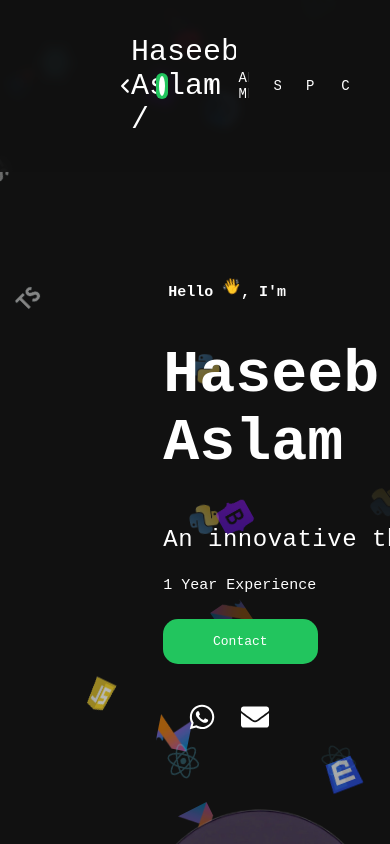
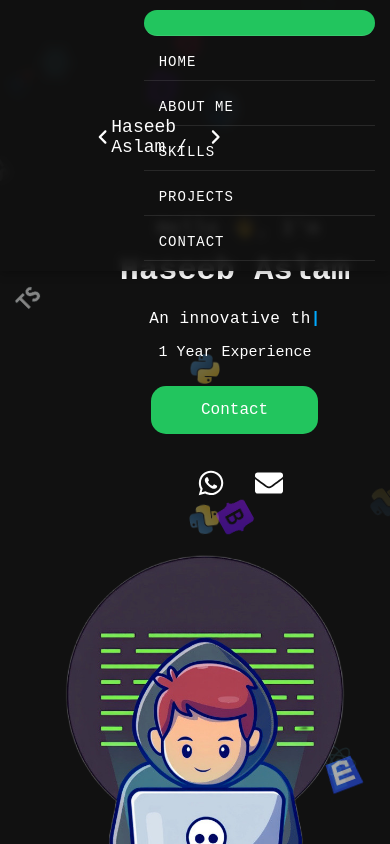
Before and after one commit to haseebaslam123/portfolio-frontend-repo, a React (Create React App) app: page / in a window 390 px wide. Shown: the top 844 px of the page. Built offline with nearby package versions, Linux system fonts and the light colour scheme; no server answers.

Commit message:
Added new feature / Fixed bug

```diff
--- a/public/index.html
+++ b/public/index.html
@@ -3,7 +3,7 @@
   <head>
     <meta charset="UTF-8">
     <link rel="icon" href="./favicon.ico" />
-    <meta name="viewport" content="width=device-width, initial-scale=1.0, maximum-scale=5.0">
+    <meta name="viewport" content="width=device-width, initial-scale=1.0, minimum-scale=1.0, maximum-scale=1.0, user-scalable=no">
     <meta name="theme-color" content="#000000" />
     <meta
       name="description"
--- a/src/mobile.css
+++ b/src/mobile.css
@@ -1,35 +1,308 @@
-/* Mobile-only fixes - Desktop remains unchanged */
+/* ========================================
+   MOBILE-ONLY FIXES - COMPLETE SOLUTION
+   ======================================== */
+
 @media only screen and (max-width: 768px) {
 
-  /* Force each section to take full mobile screen */
+  /* ==========================================
+     CRITICAL: PREVENT ZOOM OUT
+     ========================================== */
+  html {
+    width: 100vw;
+    height: 100vh;
+    overflow-x: hidden;
+    font-size: 16px; /* Prevents browser zoom */
+    -webkit-text-size-adjust: 100%;
+  }
+
+  body {
+    width: 100vw;
+    overflow-x: hidden;
+    font-size: 16px;
+    margin: 0;
+    padding: 0;
+  }
+
+  /* ==========================================
+     FORCE FULL SCREEN FOR EACH SECTION
+     ========================================== */
   #home,
   #about,
   #skills,
   #projects,
   #contact {
     min-height: 100vh !important;
-    min-height: 100dvh !important; /* Better for mobile browsers */
+    min-height: 100dvh !important; /* Mobile browser safe */
+    height: auto !important;
+    width: 100vw !important;
+    max-width: 100vw !important;
+    padding: 80px 20px 40px 20px !important; /* Top space for header */
     display: flex !important;
     flex-direction: column !important;
-    justify-content: center !important;
-    scroll-snap-align: start !important;
+    justify-content: flex-start !important;
+    align-items: center !important;
+    box-sizing: border-box !important;
+    overflow-x: hidden !important;
   }
 
-  /* Smooth scroll snapping for mobile */
+  /* Smooth scroll behavior */
   html {
-    scroll-snap-type: y mandatory;
-    overflow-x: hidden;
+    scroll-behavior: smooth;
   }
 
-  body {
-    overflow-x: hidden;
-    -webkit-text-size-adjust: 100%;
-    -webkit-overflow-scrolling: touch;
+  /* ==========================================
+     HEADER NAVIGATION - 3 LINE HAMBURGER MENU
+     ========================================== */
+  .header {
+    position: fixed !important;
+    top: 0 !important;
+    left: 0 !important;
+    width: 100vw !important;
+    z-index: 1000 !important;
+    padding: 10px 15px !important;
+    background: var(--header-bg, #1a1a1a) !important;
+    box-shadow: 0 2px 10px rgba(0,0,0,0.3) !important;
   }
 
-  /* Prevent horizontal scroll */
+  .header .logo {
+    font-size: 18px !important;
+    margin-bottom: 10px !important;
+  }
+
+  .header .nav {
+    display: flex !important;
+    flex-direction: column !important;
+    gap: 8px !important;
+    width: 100% !important;
+    align-items: stretch !important;
+  }
+
+  .header .nav a,
+  .header .nav button {
+    font-size: 14px !important;
+    padding: 10px 15px !important;
+    text-align: left !important;
+    width: 100% !important;
+    display: block !important;
+    border-bottom: 1px solid rgba(255,255,255,0.1) !important;
+  }
+
+  .header .toggle-btn {
+    width: 100% !important;
+    text-align: left !important;
+    padding: 10px 15px !important;
+  }
+
+  /* ==========================================
+     HOME SECTION FIXES
+     ========================================== */
+  .home {
+    flex-direction: column !important;
+    text-align: center !important;
+    gap: 20px !important;
+    padding-top: 100px !important;
+  }
+
+  .home-left,
+  .home-right {
+    width: 100% !important;
+    max-width: 100% !important;
+  }
+
+  .home-left h1.name {
+    font-size: 2rem !important;
+    word-wrap: break-word !important;
+  }
+
+  .home-left h2 {
+    font-size: 1.3rem !important;
+  }
+
+  .home-left h3.role {
+    font-size: 1rem !important;
+    word-wrap: break-word !important;
+    overflow-wrap: break-word !important;
+  }
+
+  .home-right img {
+    max-width: 80% !important;
+    height: auto !important;
+  }
+
+  .social-links {
+    justify-content: center !important;
+    gap: 15px !important;
+  }
+
+  /* ==========================================
+     ABOUT SECTION FIXES
+     ========================================== */
+  .about {
+    flex-direction: column !important;
+    text-align: center !important;
+    gap: 30px !important;
+  }
+
+  .about-left,
+  .about-right {
+    width: 100% !important;
+    max-width: 100% !important;
+  }
+
+  .about-title {
+    font-size: 2rem !important;
+  }
+
+  .about-text {
+    font-size: 0.95rem !important;
+    line-height: 1.6 !important;
+  }
+
+  .about-img {
+    max-width: 70% !important;
+    height: auto !important;
+  }
+
+  .resume-btn-container {
+    margin-top: 20px !important;
+  }
+
+  /* ==========================================
+     SKILLS SECTION FIXES
+     ========================================== */
+  .skills-section {
+    padding-top: 100px !important;
+  }
+
+  .skills-section .h2h {
+    font-size: 2rem !important;
+  }
+
+  .skills-icons {
+    display: grid !important;
+    grid-template-columns: repeat(4, 1fr) !important;
+    gap: 15px !important;
+    padding: 20px 10px !important;
+  }
+
+  .skills-icons img {
+    width: 50px !important;
+    height: 50px !important;
+  }
+
+  .timeline {
+    width: 100% !important;
+    padding: 0 10px !important;
+  }
+
+  /* ==========================================
+     PROJECTS SECTION FIXES
+     ========================================== */
+  .projects-section {
+    padding-top: 100px !important;
+  }
+
+  .project-card {
+    width: 100% !important;
+    max-width: 100% !important;
+    margin: 10px 0 !important;
+  }
+
+  /* ==========================================
+     CONTACT SECTION FIXES
+     ========================================== */
+  .contact-section {
+    padding-top: 100px !important;
+  }
+
+  .contact-title {
+    font-size: 2rem !important;
+  }
+
+  .contact-boxes {
+    flex-direction: column !important;
+    gap: 15px !important;
+    width: 100% !important;
+  }
+
+  .contact-box {
+    width: 100% !important;
+    font-size: 0.9rem !important;
+  }
+
+  .contact-form {
+    width: 100% !important;
+    padding: 20px 15px !important;
+  }
+
+  .contact-form input,
+  .contact-form textarea {
+    width: 100% !important;
+    font-size: 14px !important;
+  }
+
+  /* ==========================================
+     FOOTER FIXES
+     ========================================== */
+  .footer {
+    margin-top: 0 !important;
+  }
+
+  .footer-content {
+    flex-direction: column !important;
+    gap: 20px !important;
+    text-align: center !important;
+  }
+
+  .footer-left,
+  .footer-middle,
+  .footer-right {
+    width: 100% !important;
+  }
+
+  /* ==========================================
+     TEXT WRAPPING FIXES
+     ========================================== */
+  h1, h2, h3, h4, h5, h6, p, span, div, a {
+    word-wrap: break-word !important;
+    overflow-wrap: break-word !important;
+    hyphens: auto !important;
+  }
+
+  /* Specific fix for "See Ya||" type text */
+  .typed-text,
+  .role .typed-text {
+    display: inline-block !important;
+    max-width: 90vw !important;
+    word-break: break-word !important;
+  }
+
+  /* ==========================================
+     PREVENT ANY ELEMENT FROM CAUSING ZOOM OUT
+     ========================================== */
   * {
-    max-width: 100vw;
-    overflow-x: hidden;
+    max-width: 100vw !important;
+    box-sizing: border-box !important;
+  }
+
+  img, video, iframe {
+    max-width: 100% !important;
+    height: auto !important;
+  }
+
+  /* ==========================================
+     SCROLLBAR STYLING (OPTIONAL)
+     ========================================== */
+  ::-webkit-scrollbar {
+    width: 8px;
+  }
+
+  ::-webkit-scrollbar-track {
+    background: #1a1a1a;
+  }
+
+  ::-webkit-scrollbar-thumb {
+    background: #4a4a4a;
+    border-radius: 4px;
   }
 }
```
